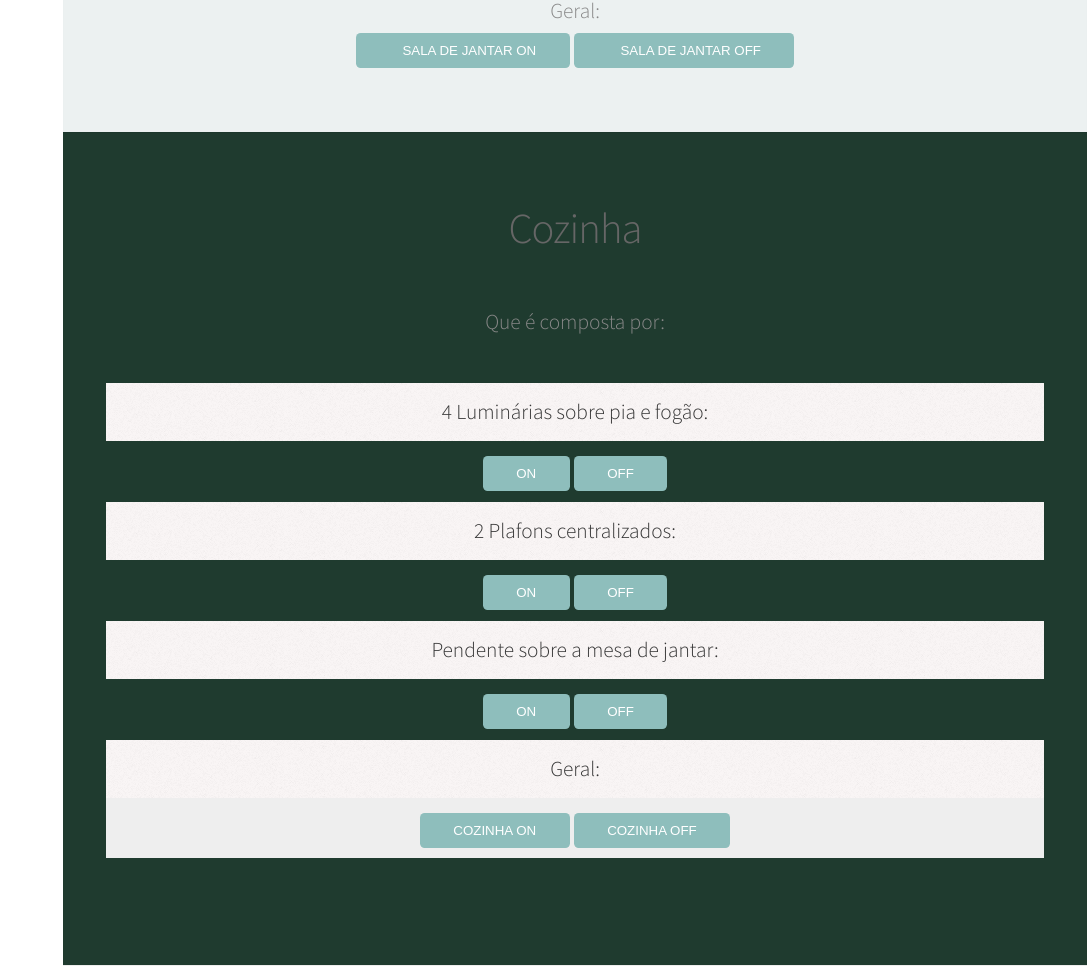
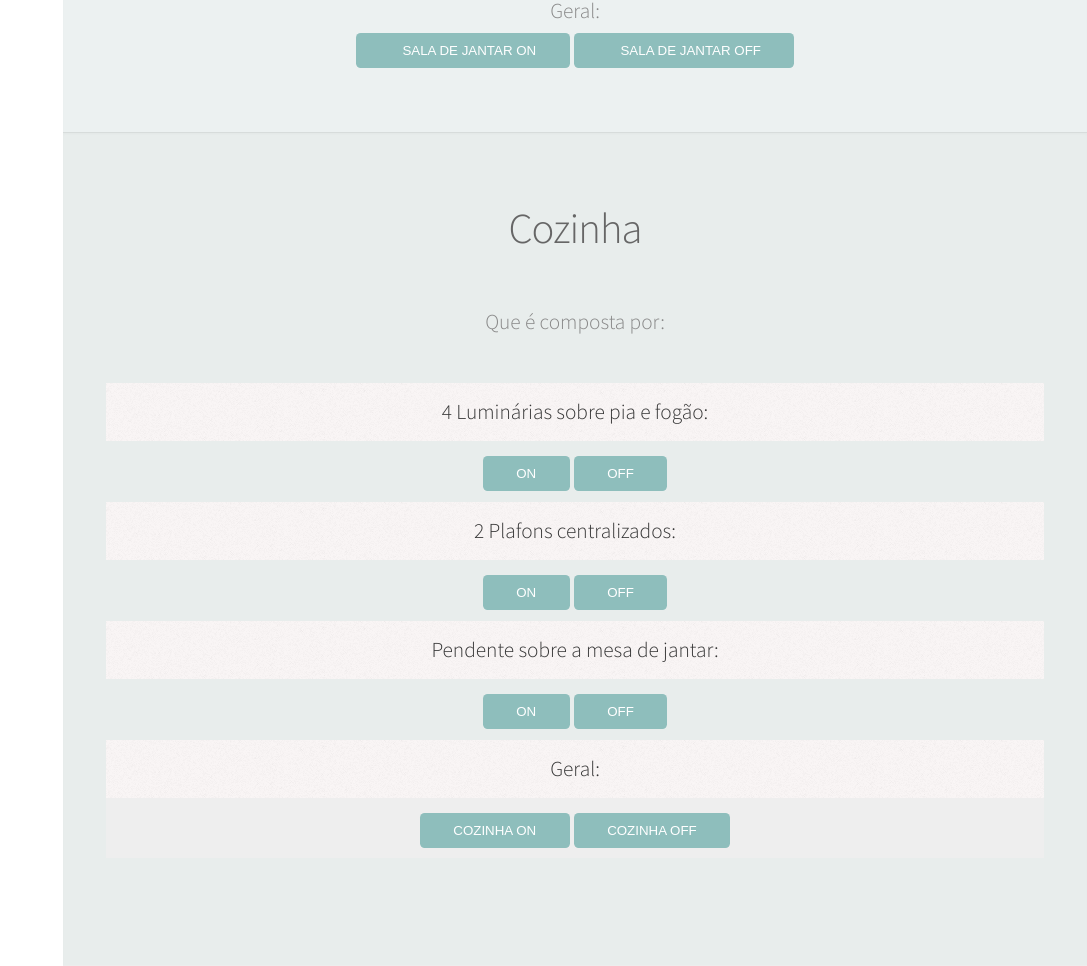
Before and after one commit to henriacruz/home-lights, a plain HTML site: page index.html in a window 1280 px wide. Shown: the part 1913-2879 px from the top of the page, without its empty margins (193-1280 px from the left). Drawn offline with nearby package versions, Linux system fonts and the light colour scheme.

Commit message:
bg corrections

```diff
--- a/css/style.css
+++ b/css/style.css
@@ -2249,8 +2249,8 @@ input, select, textarea {
 			}
 
 			#main > section.four {
-				/* background-color: #e8edec; */
-				background-color: #1f3b2f;
+				background-color: #e8edec;
+				/* background-color: #1f3b2f;  */
 			}
 
 /* Wide */
```
